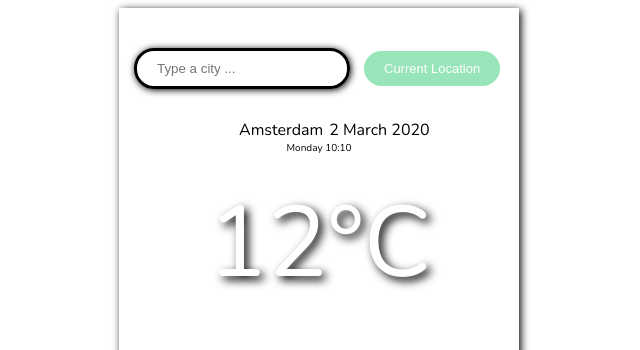
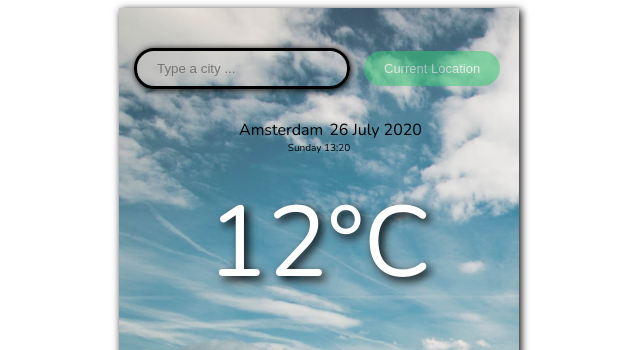
Before and after one commit to Nourii88/My-project, a plain HTML site: page index.html in a window 1280 px wide. Shown: the top 350 px of the page, without its empty margins (321-961 px from the left). Drawn offline with nearby package versions, Linux system fonts and the light colour scheme.

Commit message:
image added to background

```diff
--- a/index.html
+++ b/index.html
@@ -133,6 +133,6 @@
         </table>
       </div>
     </div>
-    <script src="src/index.js"></script>
+    <script src="src/script.js"></script>
   </body>
 </html>
--- a/src/style.css
+++ b/src/style.css
@@ -1,5 +1,5 @@
 .weatherApp {
-    background-image: url(img/field.jpg);
+    background-image: url("../img/field.jpg");
     background-size: cover;
     background-repeat: no-repeat;
     width: 400px;
```
